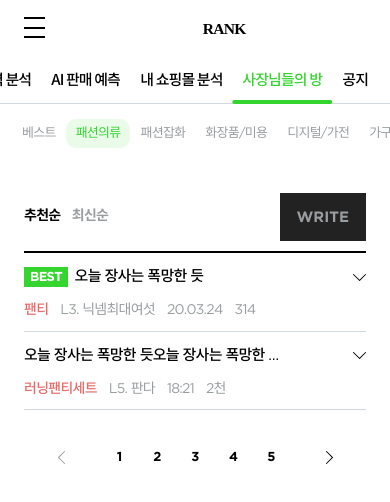
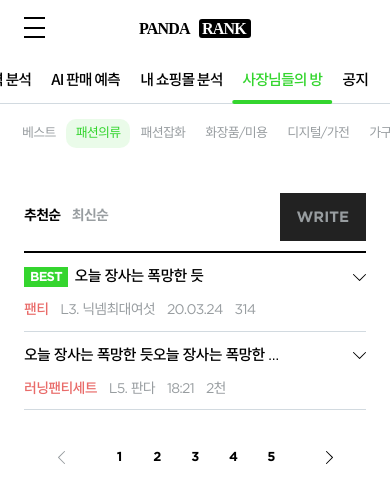
Before and after one commit to hnone99/pandalank-new, a plain HTML site: page content/ceo/ceo.html in a window 390 px wide. Drawn offline with Linux system fonts and the light colour scheme.

Commit message:
모바일 로고 수정

```diff
--- a/resources/scss/view/_side.scss
+++ b/resources/scss/view/_side.scss
@@ -50,11 +50,14 @@
 @include media-breakpoint-down(md) {
     #side{
         padding: 0;
-        .logo{height: 56px;display: flex;align-items: center;justify-content: center;}
+        .logo{
+            height: 56px;display: flex;align-items: center;justify-content: center;
+            a {background-image: url('../images/logo-m.svg');}
+        }
         .util{
             > ul > li{
                 > a{
-                    color: $black;background-image: url('../images/logo-m.svg');
+                    color: $black;
                 }
             }
         }
```
Also changed, not shown: resources/css/style.css, 1 other file.
